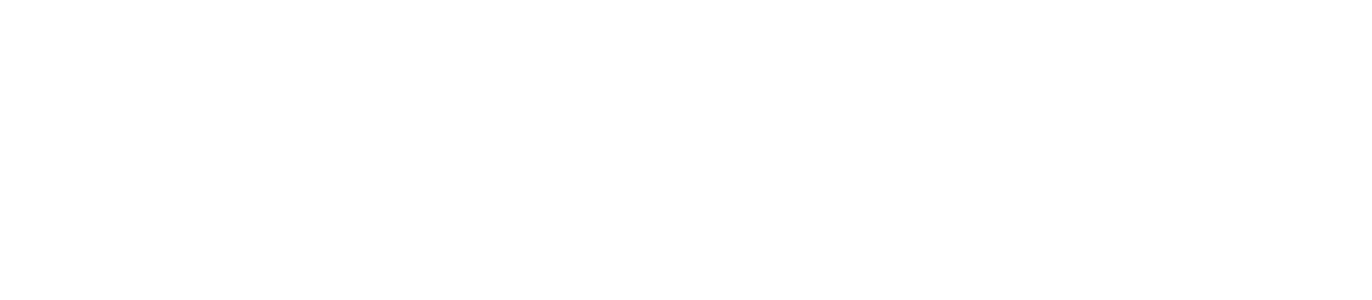
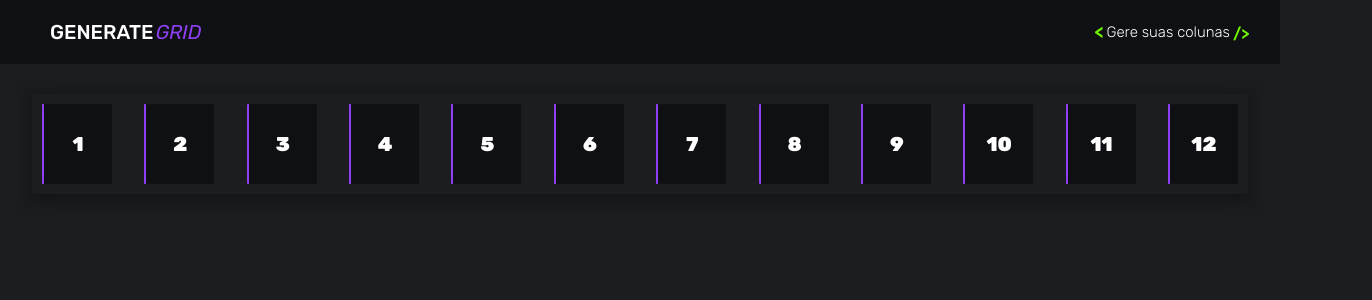
Before and after one commit to heliogsantos/generate-grid, an Angular app: page / in a window 1280 px wide. Shown: the top 300 px of the page, 1372 px wide, since content can reach past the window. Built offline with nearby package versions, Linux system fonts and the light colour scheme.

Commit message:
criei a lista de blocos

```diff
--- a/src/app/app.component.html
+++ b/src/app/app.component.html
@@ -1 +1,2 @@
 <app-header></app-header>
+<app-list-blocks></app-list-blocks>
--- a/src/app/app.module.ts
+++ b/src/app/app.module.ts
@@ -3,11 +3,13 @@
 
 import { AppComponent } from './app.component';
 import { CoreModule } from './core/core.module';
+import { ListBlocksComponent } from './components/list-blocks/list-blocks.component';
 
 
 @NgModule({
   declarations: [
-    AppComponent
+    AppComponent,
+    ListBlocksComponent
   ],
   imports: [
     BrowserModule,
--- /dev/null
+++ b/src/app/components/list-blocks/list-blocks.component.html
@@ -0,0 +1,10 @@
+<section
+  [ngClass]="{'active-block': animationListBlock}">
+  <div
+    *ngFor="let listCardsBlock of listCardsBlocks"
+    [ngClass]="{'active': listCardsBlock.active}"
+    class="block-card"
+    (click)="addBlockGrid(listCardsBlock)">
+    {{listCardsBlock.label}}
+  </div>
+</section>
--- /dev/null
+++ b/src/app/components/list-blocks/list-blocks.component.scss
@@ -0,0 +1,56 @@
+section {
+  width: 95%;
+  padding: 10px;
+  height: 100px;
+  background: var(--bg-color-1);
+  box-shadow: 0 4px 16px 4px rgb(0 0 0 / 30%);
+  z-index: 2;
+  margin: 30px auto;
+  display: flex;
+  justify-content: space-between;
+
+  .block-card {
+    width: 70px;
+    display: flex;
+    justify-content: center;
+    align-items: center;
+    height: 100%;
+    color: #ffffff;
+    font-size: 20px;
+    font-weight: 900;
+    background: var(--bg-color-2);
+    border-left: 2px solid var(--active-color-1);
+    border-radius: 1px;
+    cursor: pointer;
+    overflow: hidden;
+    position: relative;
+
+    &:hover {
+      border-color: var(--active-color-2);
+      transition: .2s linear;
+    }
+  }
+
+  .active {
+    background: var(--bg-color-1);
+    border: none;
+    color: #444444;
+    opacity: .7;
+    box-shadow: 0 4px 16px 4px rgb(0 0 0 / 30%);
+    border: none;
+  }
+}
+
+.active-block {
+  animation: active-block .2s;
+}
+
+@keyframes active-block {
+  0% {
+    transform: translateY(-7px);
+  }
+
+  50% {
+    transform: translateY(7px);
+  }
+}
--- /dev/null
+++ b/src/app/components/list-blocks/list-blocks.component.ts
@@ -0,0 +1,27 @@
+import { Component } from '@angular/core';
+
+import { ListCardsBlocks } from './../../shared/interfaces/list-cards-blocks';
+import { listCardsBlocks } from './mock.listCardsBlocks';
+
+@Component({
+  selector: 'app-list-blocks',
+  templateUrl: './list-blocks.component.html',
+  styleUrls: ['./list-blocks.component.scss']
+})
+export class ListBlocksComponent {
+
+  animationListBlock = false;
+  listCardsBlocks: ListCardsBlocks[] = listCardsBlocks;
+
+  constructor() { }
+
+  disabledAnimationListBlock = () => this.animationListBlock = false;
+
+  activeBlock = (props: ListCardsBlocks) => props.active = !props.active;
+
+  addBlockGrid = (props: ListCardsBlocks) => {
+    this.activeBlock(props);
+    this.animationListBlock = true;
+    setTimeout(this.disabledAnimationListBlock, 100);
+  }
+}
--- /dev/null
+++ b/src/app/components/list-blocks/mock.listCardsBlocks.ts
@@ -0,0 +1,53 @@
+import { ListCardsBlocks } from "../../shared/interfaces/list-cards-blocks";
+
+
+export const listCardsBlocks: ListCardsBlocks[] = [
+  {
+    active: false,
+    label: 1,
+  },
+  {
+    active: false,
+    label: 2,
+  },
+  {
+    active: false,
+    label: 3,
+  },
+  {
+    active: false,
+    label: 4,
+  },
+  {
+    active: false,
+    label: 5,
+  },
+  {
+    active: false,
+    label: 6,
+  },
+  {
+    active: false,
+    label: 7,
+  },
+  {
+    active: false,
+    label: 8,
+  },
+  {
+    active: false,
+    label: 9,
+  },
+  {
+    active: false,
+    label: 10,
+  },
+  {
+    active: false,
+    label: 11,
+  },
+  {
+    active: false,
+    label: 12,
+  },
+];
--- a/src/app/core/header/header.component.scss
+++ b/src/app/core/header/header.component.scss
@@ -5,6 +5,8 @@
   display: flex;
   justify-content: space-between;
   align-items: center;
+  position: relative;
+  z-index: 1;
 
   p {
     color: #ffffff;
--- a/src/index.html
+++ b/src/index.html
@@ -1,13 +1,18 @@
 <!doctype html>
-<html lang="en">
+<html lang="pt-BR">
+
 <head>
   <meta charset="utf-8">
   <title>GenerateGrid</title>
   <base href="/">
   <meta name="viewport" content="width=device-width, initial-scale=1">
   <link rel="icon" type="image/x-icon" href="favicon.ico">
+  <link rel="preconnect" href="https://fonts.gstatic.com">
+  <link href="https://fonts.googleapis.com/css2?family=Rubik:ital,wght@0,300;0,500;0,600;0,900;1,400&display=swap" rel="stylesheet">
 </head>
+
 <body>
   <app-root></app-root>
 </body>
+
 </html>
--- a/src/styles.scss
+++ b/src/styles.scss
@@ -1 +1,22 @@
 /* You can add global styles to this file, and also import other style files */
+
+* {
+  margin: 0;
+  padding: 0;
+  text-decoration: none;
+  box-sizing: border-box;
+  font-family: 'Rubik', sans-serif;
+}
+
+:root {
+  --bg-color-1: #1b1d20;
+  --bg-color-2: #0e1013;
+  --active-color-1: #8e3ff2;
+  --active-color-2: #70f500;
+}
+
+html,
+body {
+  height: 100vh;
+  background: var(--bg-color-1);
+}
```
Also changed, not shown: 1 other file (tests, documents, lock files or other folders).
